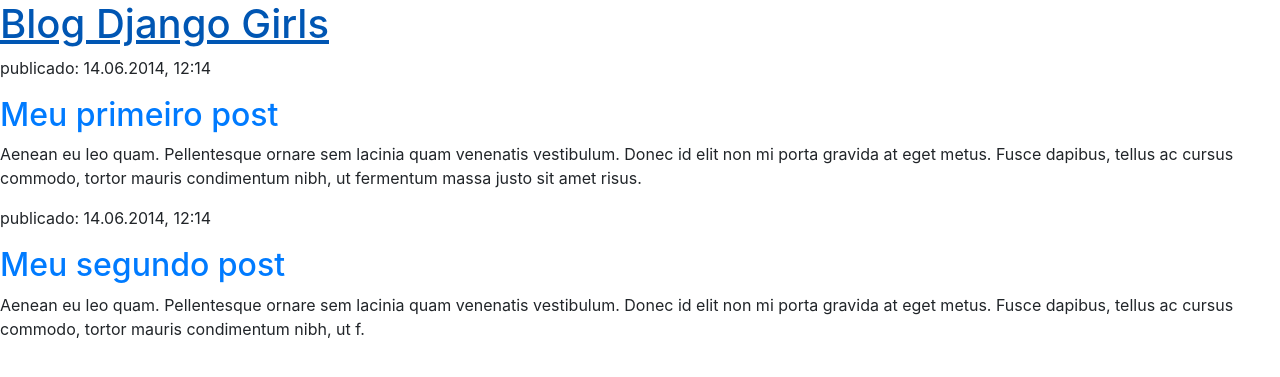
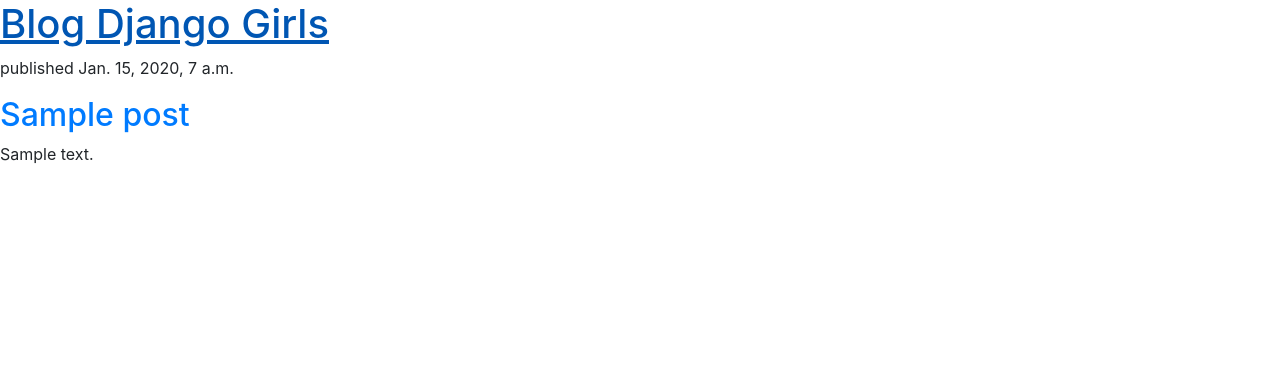
Before and after one commit to guuhbali/my-first-blog, a Django app: page / in a window 1280 px wide. Shown: the top 377 px of the page. Run offline with Django 3.2, Linux system fonts and the light colour scheme; tables that the repository leaves empty hold one stand-in row (values such as "Sample post"); some libraries are stand-ins or nearby versions.

Commit message:
Modified templates to display posts from database.

```diff
--- a/blog/templates/blog/post_list.html
+++ b/blog/templates/blog/post_list.html
@@ -15,17 +15,14 @@
         <h1><a href="/">Blog Django Girls</a></h1>
     </div>
 
-    <div>
-        <p>publicado: 14.06.2014, 12:14</p>
-        <h2><a href="">Meu primeiro post</a></h2>
-        <p>Aenean eu leo quam. Pellentesque ornare sem lacinia quam venenatis vestibulum. Donec id elit non mi porta gravida at eget metus. Fusce dapibus, tellus ac cursus commodo, tortor mauris condimentum nibh, ut fermentum massa justo sit amet risus.</p>
-    </div>
+    {% for post in posts %}
+        <div>
+            <p>published {{ post.published_date }}</p>
+            <h2><a href="">{{ post.title }}</a></h2>
+            <p>{{ post.text|linebreaksbr }}</p>
+        </div>
+    {% endfor %}
 
-    <div>
-        <p>publicado: 14.06.2014, 12:14</p>
-        <h2><a href="">Meu segundo post</a></h2>
-        <p>Aenean eu leo quam. Pellentesque ornare sem lacinia quam venenatis vestibulum. Donec id elit non mi porta gravida at eget metus. Fusce dapibus, tellus ac cursus commodo, tortor mauris condimentum nibh, ut f.</p>
-    </div>
    </body>
     <!-- jQuery first, then Popper.js, then Bootstrap JS -->
    <script src="https://code.jquery.com/jquery-3.5.1.slim.min.js" integrity="sha384-DfXdz2htPH0lsSSs5nCTpuj/zy4C+OGpamoFVy38MVBnE+IbbVYUew+OrCXaRkfj" crossorigin="anonymous"></script>
--- a/blog/views.py
+++ b/blog/views.py
@@ -1,6 +1,9 @@
 from django.shortcuts import render
+from django.utils import timezone
+from .models import Post
 
 def post_list(request):
-    return render(request, 'blog/post_list.html', {})
+    posts = Post.objects.filter(published_date__lte=timezone.now()).order_by('published_date')
+    return render(request, 'blog/post_list.html', {'posts': posts})
 
 # Create your views here.
```
